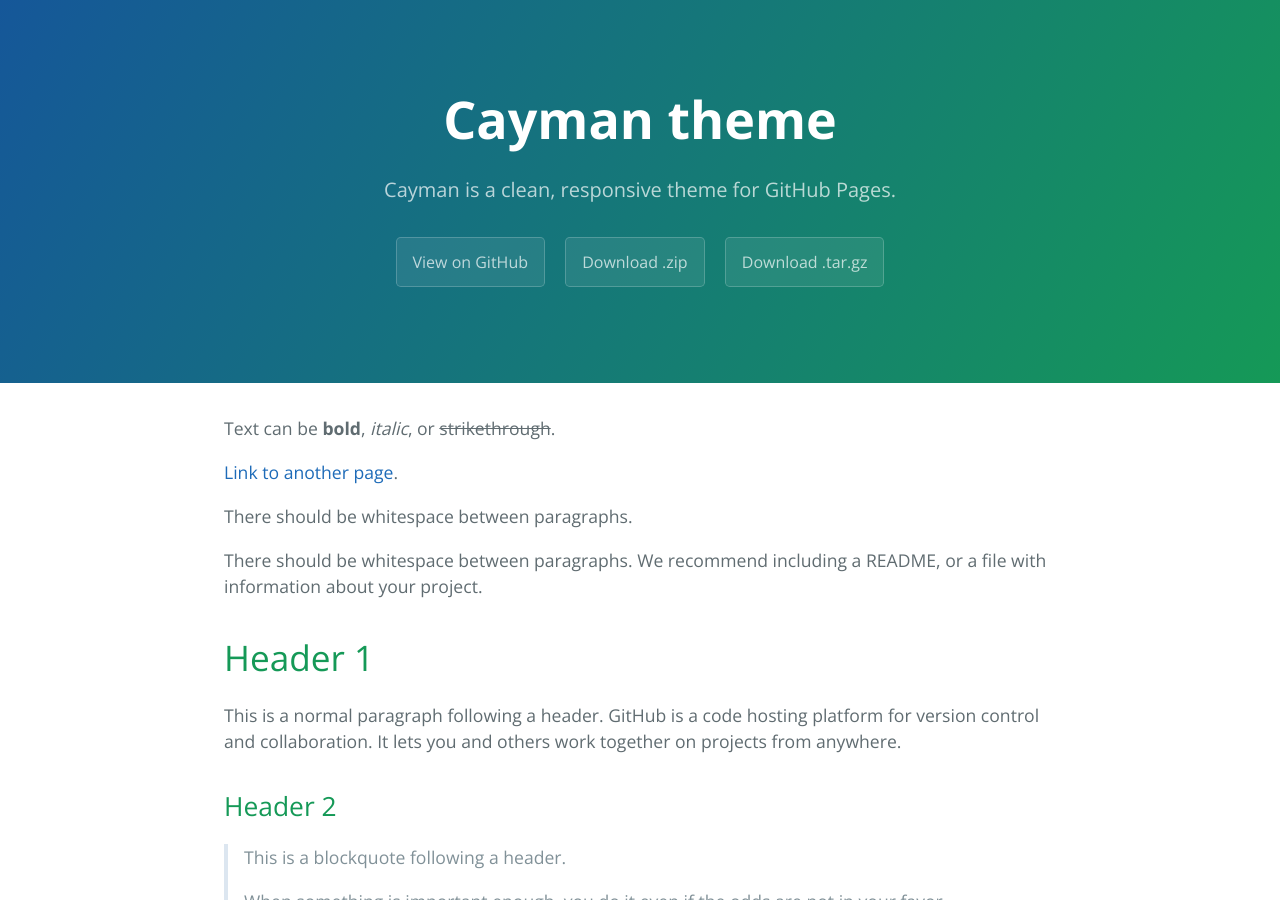
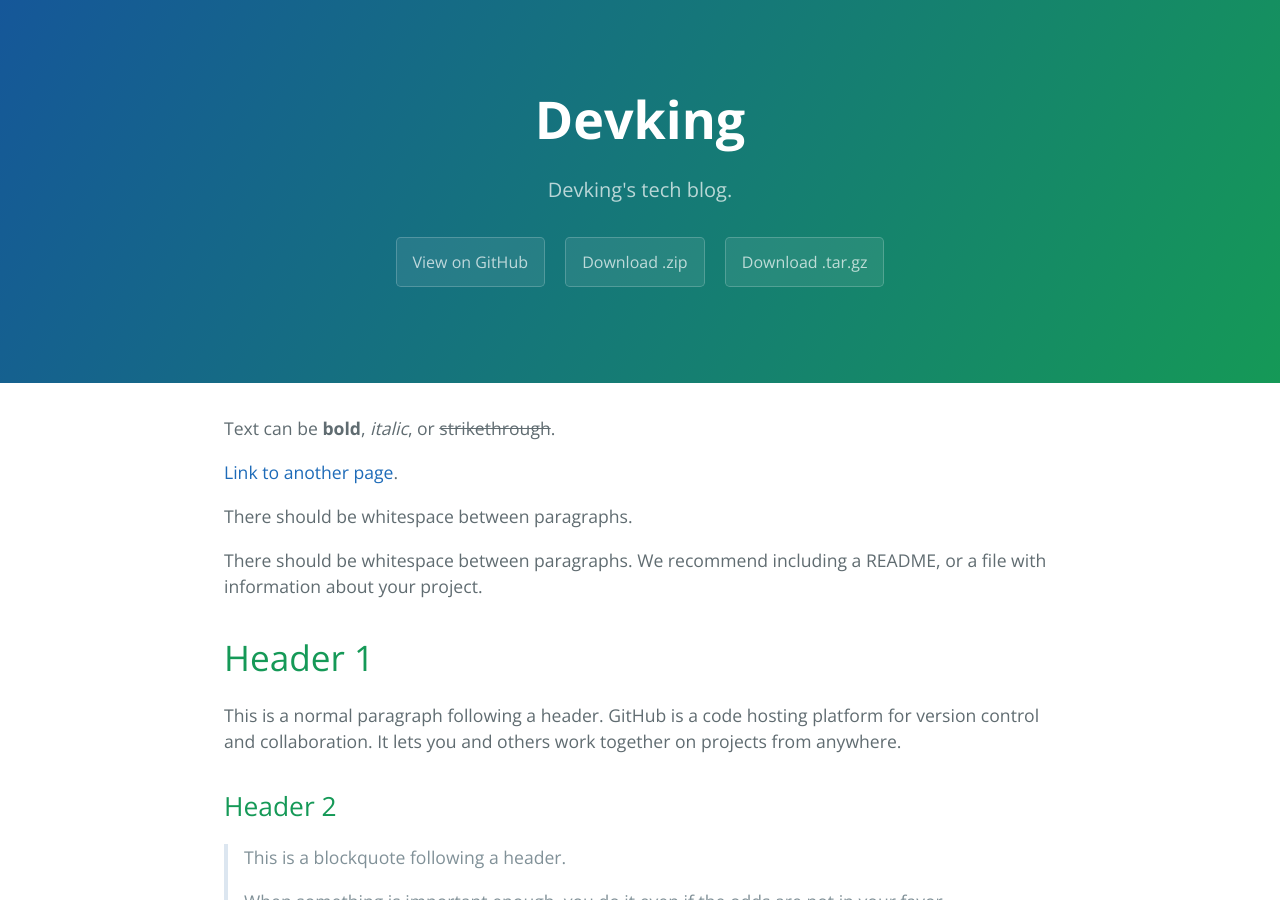
Before and after one commit to devking85/devking.github.io, a Jekyll site: the page built from index.md, in a window 1280 px wide and 900 px high. Built offline with Jekyll 4.4.1, drawn with Linux system fonts in a browser that asks for light colours.

Commit message:
edit title.

```diff
--- a/_config.yml
+++ b/_config.yml
@@ -1,5 +1,5 @@
-title: Cayman theme
-description: Cayman is a clean, responsive theme for GitHub Pages.
+title: Devking
+description: Devking's tech blog.
 show_downloads: true
 google_analytics:
 theme: jekyll-theme-cayman
```
